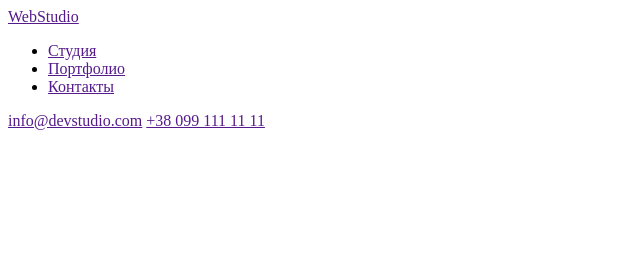
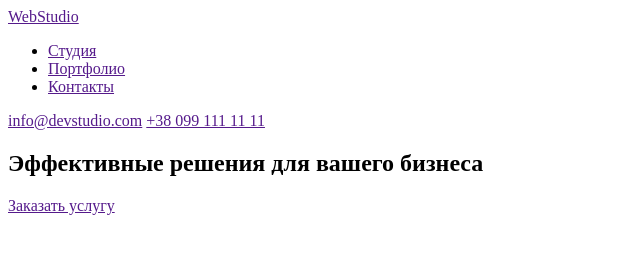
Before and after one commit to Lisovyi-Vladyslav/goit-markup-hw-02, a plain HTML site: page index.html in a window 1280 px wide. Shown: the whole page, without its empty margins (0-640 px from the left). Drawn offline with Linux system fonts and the light colour scheme.

Commit message:
Додаємо першу секцію

```diff
--- a/index.html
+++ b/index.html
@@ -20,3 +20,8 @@
       <a href="">info@devstudio.com</a>
       <a href="">+38 099 111 11 11</a>
     </head>
+    <main>
+      <section>
+        <h1>Эффективные решения для вашего бизнеса</h1>
+        <a href="">Заказать услугу</a>
+      </section>
```
